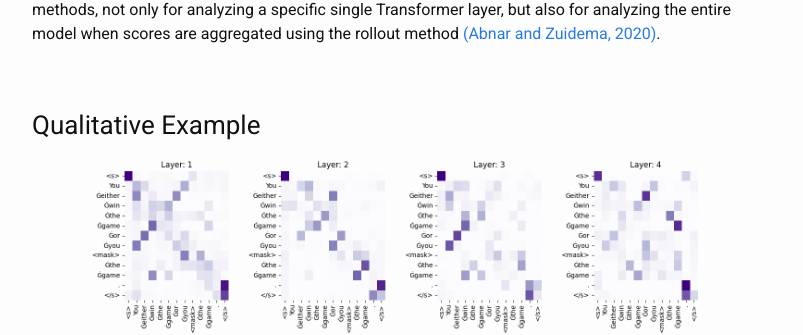
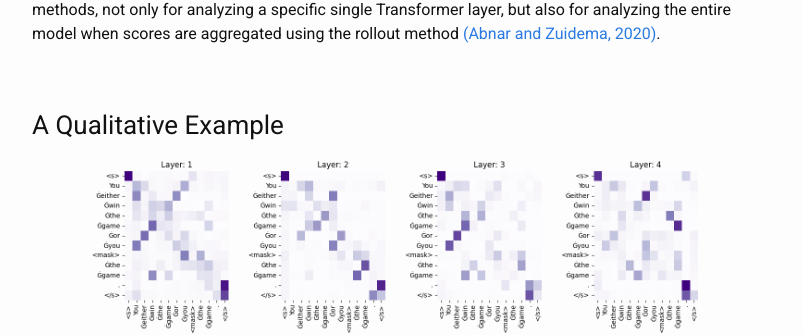
Before and after one commit to hmohebbi/hmohebbi.github.io, a Jekyll site: the page built from _posts/2023-03-29-value-zeroing.md, in a window 1280 px wide and 900 px high, scrolled down 2383 px. Shown: the part 150-485 px from the top of the window, without its empty margins (238-1041 px from the left). Built offline with Jekyll 4.4.1, drawn with Linux system fonts in a browser that asks for light colours; comment, search, counter and statistics services are not loaded.

```diff
--- a/_posts/2023-03-29-value-zeroing.md
+++ b/_posts/2023-03-29-value-zeroing.md
@@ -64,7 +64,7 @@ Our experiments suggest that __Value Zeroing__ offers better interpretation comp
 2020)](https://aclanthology.org/2020.acl-main.385/).
 
 
-### Qualitative Example
+### A Qualitative Example
 <img align="center" src="/resources/posts/vz.png">
 
 Here's a graph I really like, showing Value Zeroing scores for [RoBERTa](https://arxiv.org/abs/1907.11692) for the sentence "Either you win the game or you <mask> the game", showing a very interesting pattern that was interpreted by one of my supervisors:
```
